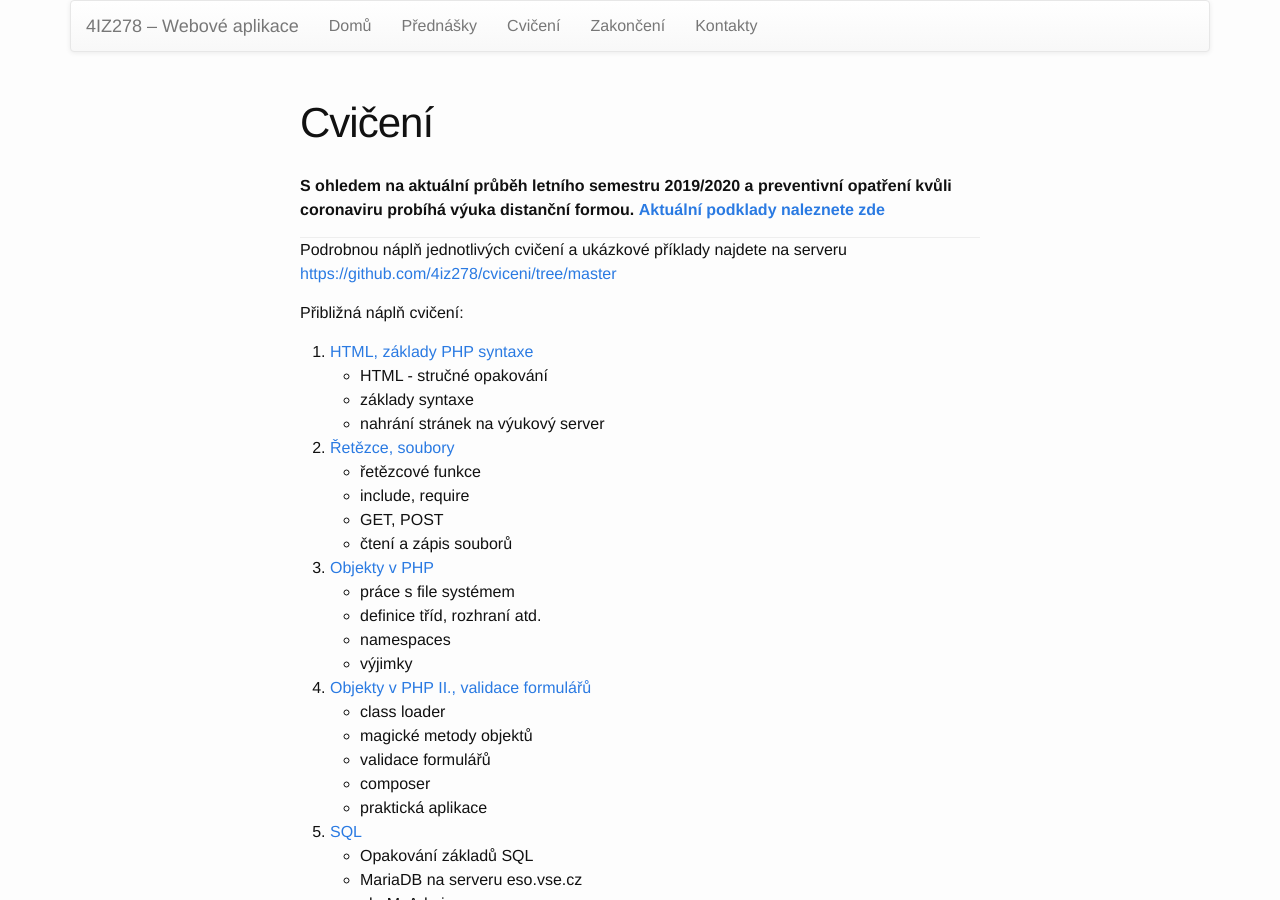
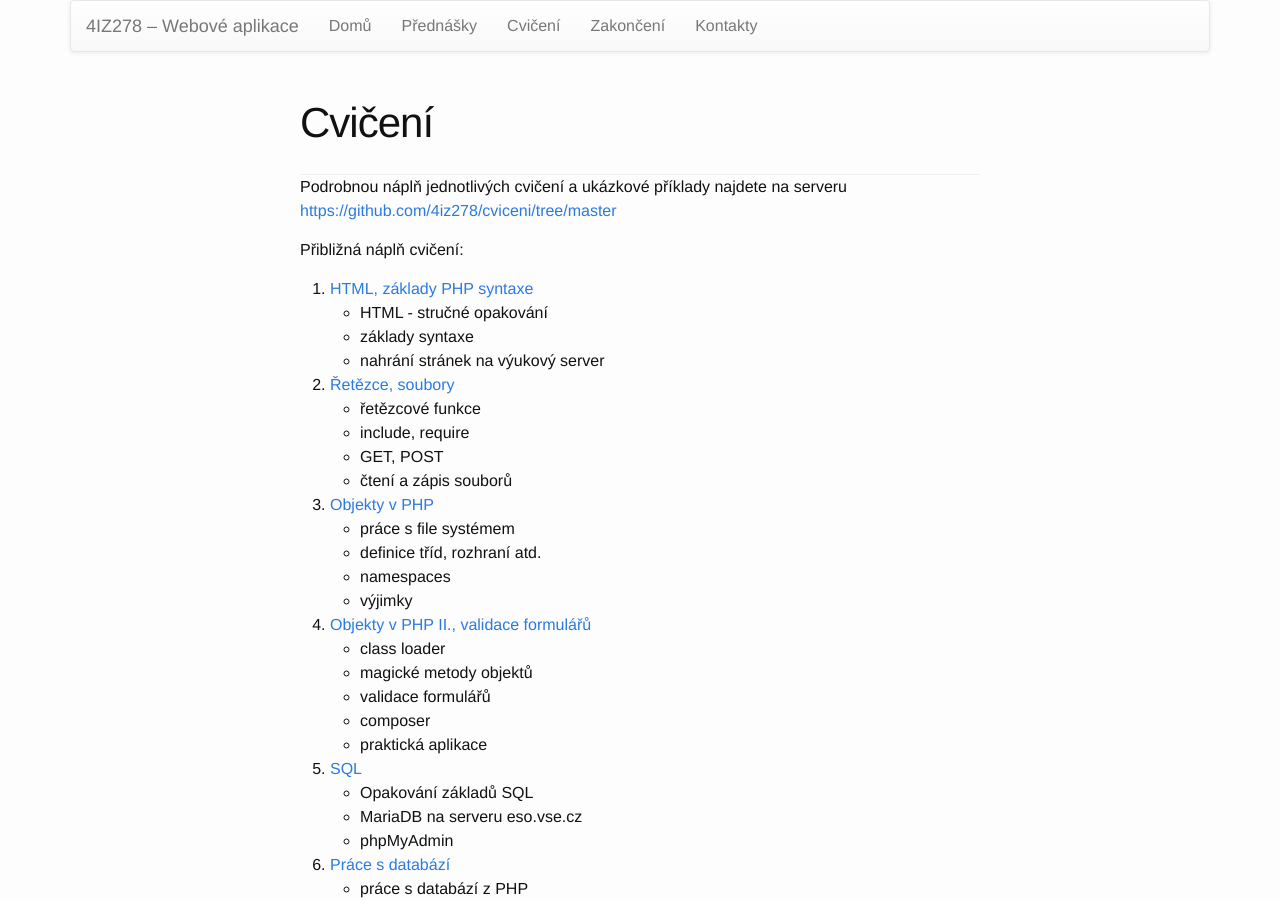
Before and after one commit to 4iz278/4iz278.github.io, a Jekyll site: the page built from cviceni/index.md, in a window 1280 px wide and 900 px high. Built offline with Jekyll 4.4.1, drawn with Linux system fonts in a browser that asks for light colours; nearby versions of some CDN libraries.

Commit message:
Update index.md

```diff
--- a/cviceni/index.md
+++ b/cviceni/index.md
@@ -2,10 +2,6 @@
 layout: page
 title:  "Cvičení"
 ---
-
-
-**S ohledem na aktuální průběh letního semestru 2019/2020 a preventivní opatření kvůli coronaviru probíhá výuka distanční formou.**
-**[Aktuální podklady naleznete zde](https://github.com/4iz278/cviceni/tree/domaci-vyuka-LS-2020)**
 
 ---
 
```
